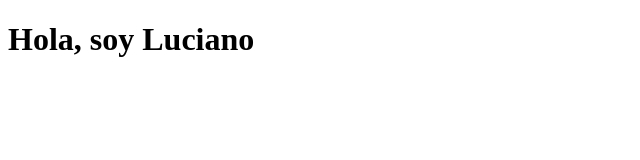
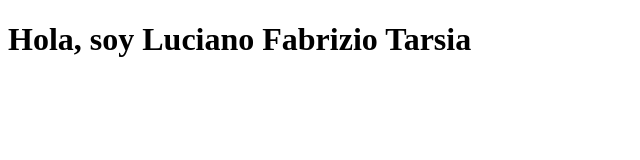
Before and after one commit to Luciano-Tarsia/DesarrolloWeb-CoderHouse, a plain HTML site: page index.html in a window 1280 px wide. Shown: the whole page, without its empty margins (0-640 px from the left). Drawn offline with Linux system fonts and the light colour scheme.

Commit message:
auxiliar

```diff
--- a/index.html
+++ b/index.html
@@ -7,6 +7,6 @@
     <title>Document</title>
 </head>
 <body>
-    <h1>Hola, soy Luciano</h1>
+    <h1>Hola, soy Luciano Fabrizio Tarsia</h1>
 </body>
 </html>
```
